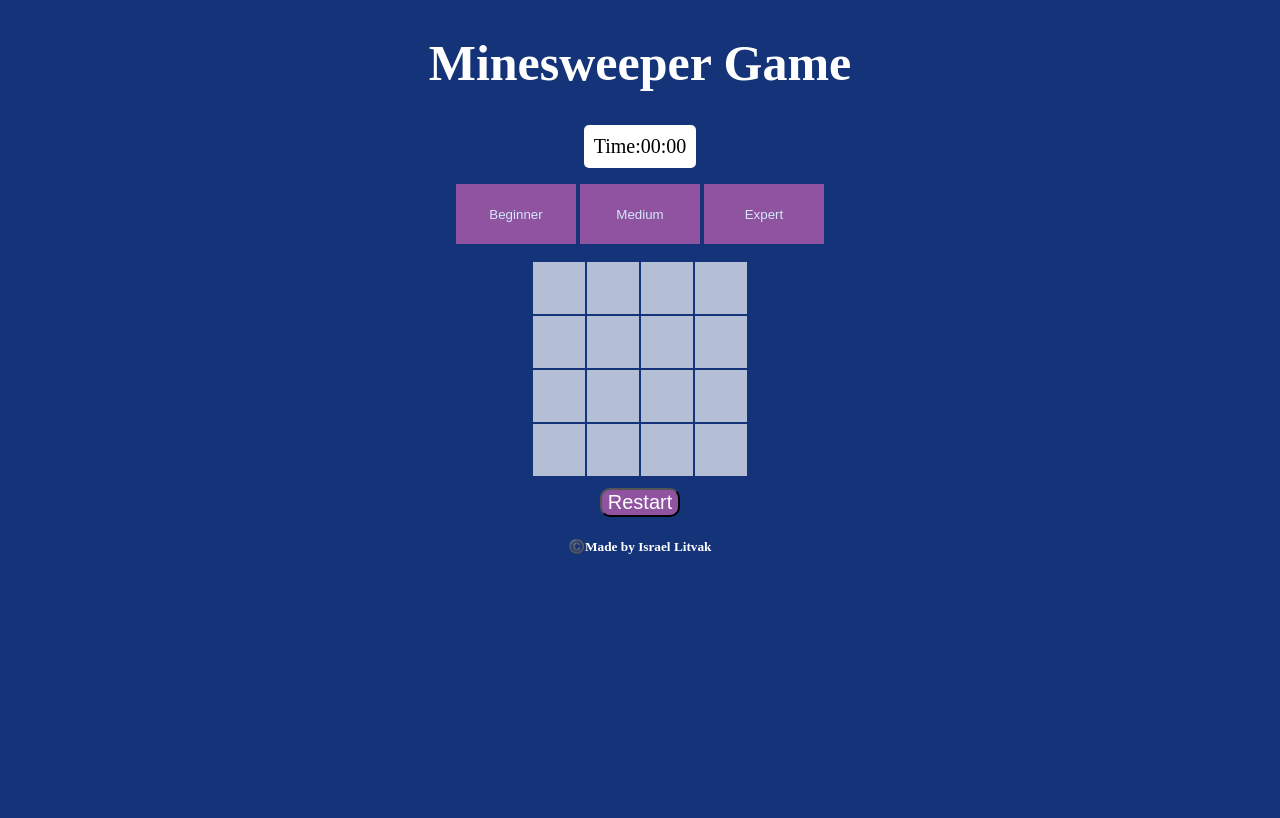
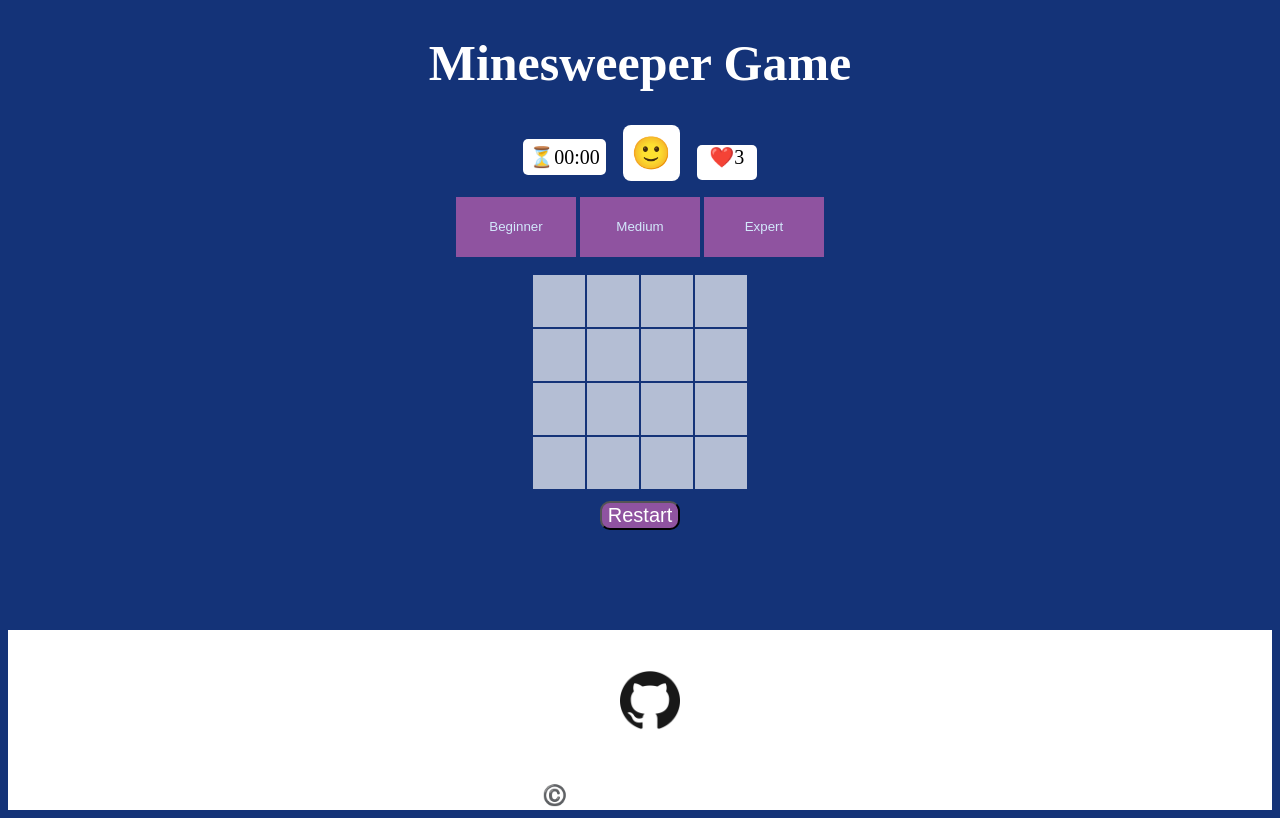
Before and after one commit to lisrael1989/Minesweeper-Game, a plain HTML site: page index.html in a window 1280 px wide. Drawn offline with Linux system fonts and the light colour scheme.

Commit message:
Update 14:30 Day 2

```diff
--- a/css/style.css
+++ b/css/style.css
@@ -16,7 +16,24 @@ h1 {
   display: inline-block;
   border-radius: 5px;
   color: black;
-  padding: 10px 10px;
+  padding: 6px 6px;
+  height: auto;
+  margin-top: 1px;
+  cursor: pointer;
+}
+
+.lives {
+  text-align: center;
+  font-size: 20px;
+  background-color: white;
+  display: inline-block;
+  border-radius: 5px;
+  color: black;
+  height: 40px;
+  width: 60px;
+  cursor: pointer;
+  height: 35px;
+  padding-bottom: 0px;
 }
 
 table {
@@ -57,6 +74,7 @@ table {
   margin-top: 10px;
   font-size: 20px;
   border-radius: 10px;
+  margin-bottom: 100px;
 }
 
 .modal {
@@ -69,3 +87,63 @@ table {
   top: 300px;
   left: calc(50% - 175px);
 }
+
+footer {
+  background-color: white;
+}
+
+.footerContainer {
+  width: 100%;
+  padding: 10px 10px 10px;
+  height: 1rem;
+  position: relative;
+  min-height: 20vh;
+}
+
+.social {
+  display: flex;
+  justify-content: center;
+}
+
+.social a {
+  text-decoration: none;
+  padding: 10px;
+  border-radius: 50%;
+}
+
+.social a i {
+  font-size: 2em;
+  color: black;
+  opacity: 0.9;
+}
+
+img {
+  height: 60px;
+  background-color: white;
+  margin-bottom: 15px;
+  margin-top: 20px;
+}
+
+img :hover {
+  background-color: black;
+  transition: 0.5s;
+}
+
+.copyrights {
+  color: white;
+  font-weight: bold;
+  font-size: 20px;
+}
+
+.d1 {
+  background-color: var(--light);
+  width: fit-content;
+  margin: auto 1vw;
+  font-size: 2rem;
+  color: var(--secondary);
+  border-radius: 1vh;
+  padding: 0.55rem;
+  user-select: none;
+  display: inline-block;
+  background-color: white;
+}
--- a/index.html
+++ b/index.html
@@ -9,8 +9,12 @@
   <body onload="onInit()">
     <h1>Minesweeper Game</h1>
 
-    <div class="timer">
-      Time:<span class="minutes">00</span>:<span class="seconds">00</span>
+    <div class="top">
+      <div class="timer">
+        ⏳<span class="minutes">00</span>:<span class="seconds">00</span>
+      </div>
+      <div class="d1">🙂</div>
+      <div class="lives">❤️<span class="live">3</span></div>
     </div>
 
     <p class="levels">
@@ -31,9 +35,17 @@
     <div>
       <button class="restart-on-game" onclick="onInit()">Restart</button>
     </div>
-
     <footer>
-      <h5>©️Made by Israel Litvak</h5>
+      <div class="footerContainer">
+        <div class="social">
+          <a href="https://github.com/lisrael1989/Minesweeper-Game"
+            ><i><img src="img/github.png" alt="git" /></i
+          ></a>
+        </div>
+        <div class="copyrights">
+          <p>©️Made by Israel Litvak</p>
+        </div>
+      </div>
     </footer>
 
     <script src="js/utils.js"></script>
--- a/js/minesweeper.js
+++ b/js/minesweeper.js
@@ -12,13 +12,14 @@ var gLevel = {
   mines: 2,
 };
 var gTimerInterval;
+var gLives;
 
 function onInit() {
   clearInterval(gTimerInterval);
   document.querySelector("span.seconds").innerText = "00";
   document.querySelector("span.minutes").innerText = "00";
+
   hideModal();
-
   gGame = {
     isOn: true,
     shownCount: 0,
@@ -29,6 +30,9 @@ function onInit() {
   setMinesLocations();
   setMinesNegsCount();
   renderBoard();
+  gLives = 3;
+  document.querySelector(".live").innerText = gLives;
+
   // console.table(gBoard);
 }
 
@@ -74,13 +78,13 @@ function setMinesNegsCount() {
 
 function countNegsMines(rowIdx, colIdx) {
   var negsCount = 0;
-  for (let i = rowIdx - 1; i <= rowIdx + 1; i++) {
-    if (i < 0 || i >= gBoard.length) continue;
-    for (let j = colIdx - 1; j <= colIdx + 1; j++) {
+  const rowLimit = Math.min(rowIdx + 1, gBoard.length);
+  const colLimit = Math.min(colIdx + 1, gBoard[0].length);
+
+  for (let i = Math.max(rowIdx - 1, 0); i < rowLimit; i++) {
+    for (let j = Math.max(colIdx - 1, 0); j < colLimit; j++) {
       if (i === rowIdx && j === colIdx) continue;
-      if (j < 0 || j >= gBoard[0].length) continue;
-      var currCell = gBoard[i][j];
-      if (currCell.isMine) negsCount++;
+      if (gBoard[i][j].isMine) negsCount++;
     }
   }
   return negsCount;
@@ -98,6 +102,7 @@ function onCellClicked(elCell, i, j) {
   if (gBoard[i][j].isMine && gGame.shownCount === 0) {
     onInit();
   }
+
   if (gBoard[i][j].isShown) return;
   if (gBoard[i][j].isMine && gBoard[i][j].isMarked) return;
 
@@ -107,14 +112,21 @@ function onCellClicked(elCell, i, j) {
   }
 
   expandShown(i, j);
+
   const elCell2 = document.querySelector(`.cell-${i}-${j}`);
   elCell2.classList.add("shown");
-
-  console.log("gGame.shownCount:", gGame.shownCount);
 
   var cellValue;
   if (gBoard[i][j].isMine) {
     cellValue = MINE;
+
+    gLives--;
+
+    document.querySelector(".live").innerText = gLives;
+
+    if (gLives === 0) {
+      return gameOver();
+    }
   } else if (gBoard[i][j].minesAroundCount > 0) {
     cellValue = gBoard[i][j].minesAroundCount;
   } else {
@@ -124,12 +136,11 @@ function onCellClicked(elCell, i, j) {
 
   renderCell({ i, j }, cellValue);
 
-  if (gBoard[i][j].isMine) return gameOver();
   checkVictory();
 }
 
 function onCellMarked(ev, i, j) {
-  ev.preventDefault();
+  ev.preventDefault(); //right click
   if (!gGame.isOn) return;
   if (!gBoard[i][j].isMarked) {
     gBoard[i][j].isMarked = true;
@@ -146,11 +157,13 @@ function onCellMarked(ev, i, j) {
 function expandShown(rowIdx, colIdx) {
   if (rowIdx < 0 || rowIdx >= gBoard.length) return;
   if (colIdx < 0 || colIdx >= gBoard[0].length) return;
+
   if (gBoard[rowIdx][colIdx].isShown) return;
   if (gBoard[rowIdx][colIdx].isMine) return;
 
   gBoard[rowIdx][colIdx].isShown = true;
   gGame.shownCount++;
+
   const elCell = document.querySelector(`.cell-${rowIdx}-${colIdx}`);
   elCell.classList.add("shown");
 
@@ -175,8 +188,9 @@ function expandShown(rowIdx, colIdx) {
 }
 
 function checkVictory() {
-  if (gGame.shownCount !== gLevel.size ** 2 - gLevel.mines) return;
-  endGame("You Won!");
+  if (gGame.shownCount === gLevel.size ** 2 - gLevel.mines) {
+    endGame("You Won!");
+  }
 }
 
 function gameOver() {
@@ -226,3 +240,8 @@ function getMinutes(timeDiff) {
   const minutes = new Date(timeDiff).getMinutes();
   return (minutes + "").padStart(2, "0");
 }
+
+// function handleMineClick() {
+//   gLives--;
+//   document.querySelector("span.lives").innerText = gLives;
+// }
```
Also changed, not shown: img/github.png (added).
